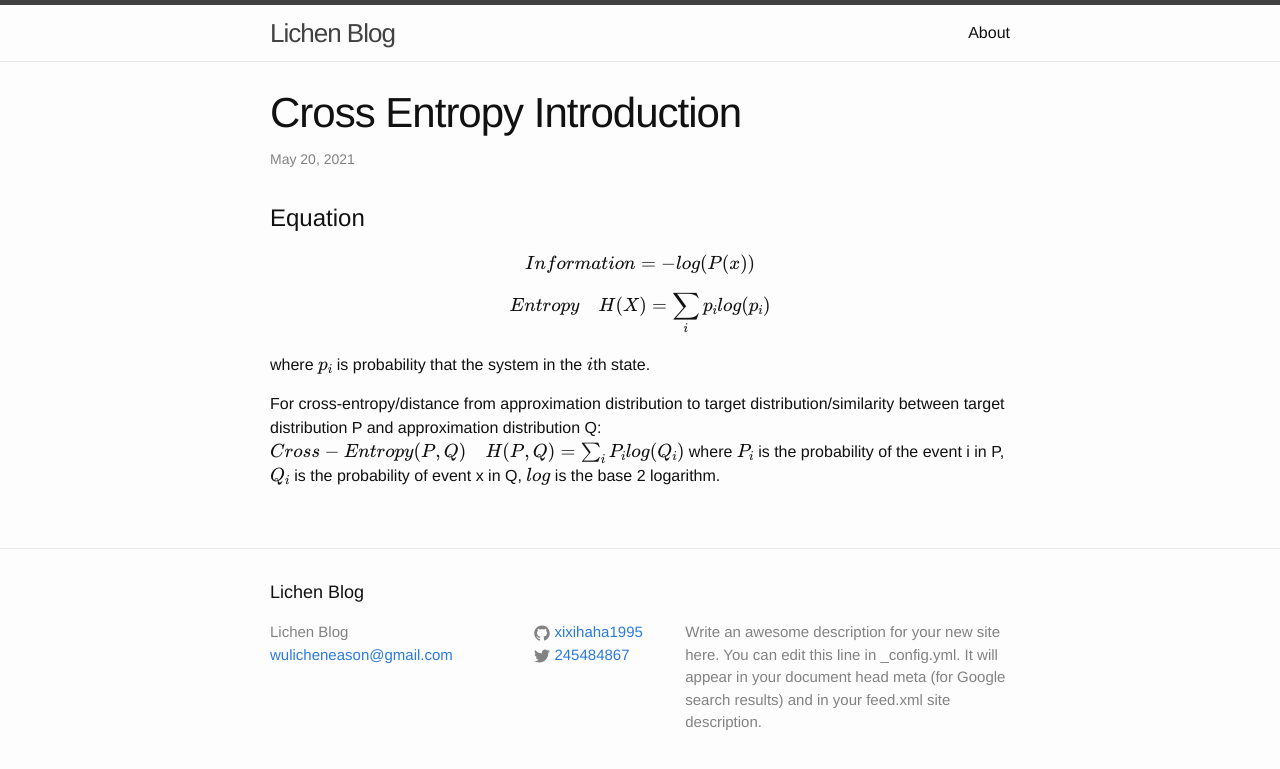
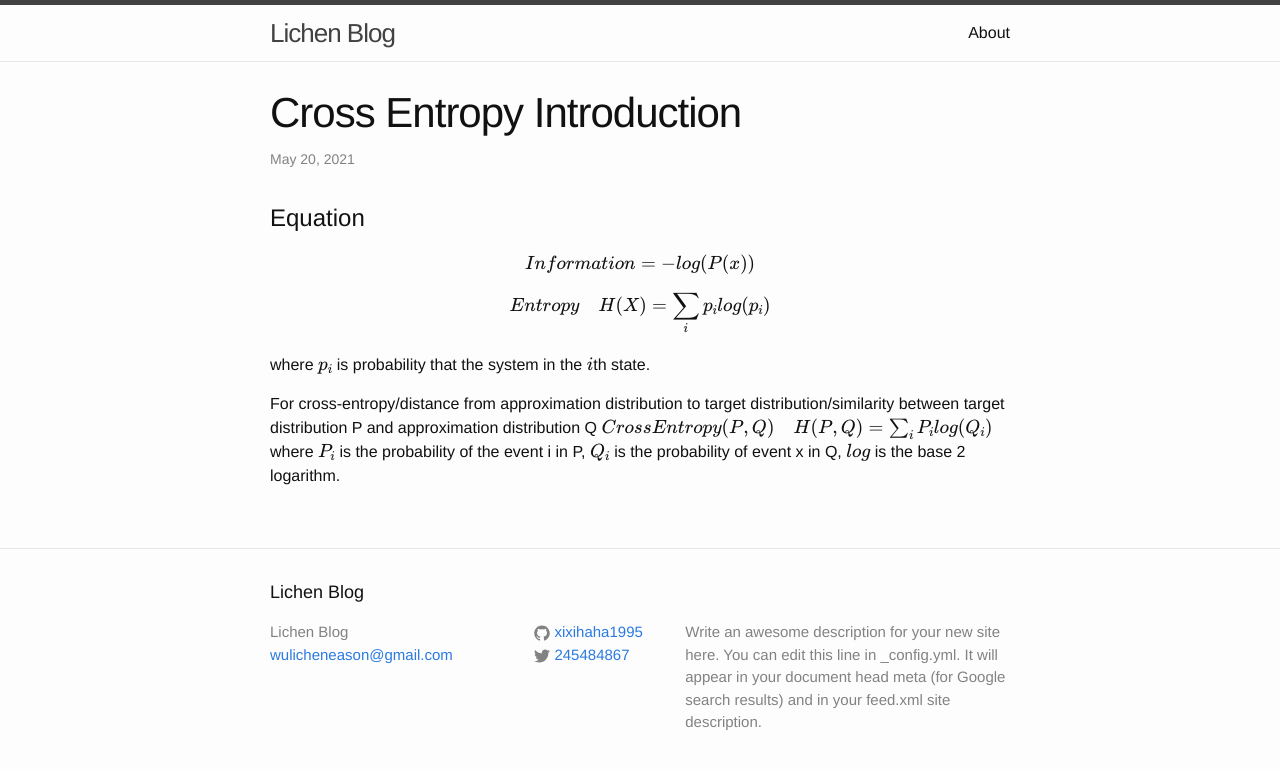
Before and after one commit to xixihaha1995/xixihaha1995.github.io, a Jekyll site: the page built from docs/_posts/2021-05-20-Cross-entropy.markdown, in a window 1280 px wide. Shown: the top 769 px of the page. Built offline with Jekyll 4.4.1, drawn with Linux system fonts in a browser that asks for light colours.

Commit message:
why cannot have second mathblock

```diff
--- a/docs/_posts/2021-05-20-Cross-entropy.markdown
+++ b/docs/_posts/2021-05-20-Cross-entropy.markdown
@@ -12,15 +12,14 @@ $$
 Information = -log(P(x))
 $$
 
-
 $$
 Entropy\quad H(X) = \sum_i p_i log(p_i)
 $$
 
 where $p_i$ is probability that the system in the $i$th state.
 
-For cross-entropy/distance from approximation distribution to target distribution/similarity between target distribution P and approximation distribution Q:
+For cross-entropy/distance from approximation distribution to target distribution/similarity between target distribution P and approximation distribution Q
 $$
-Cross-Entropy(P,Q)\quad H(P,Q) = \sum_i P_i log(Q_i)
+CrossEntropy(P,Q)\quad H(P,Q) = \sum_i P_i log(Q_i)
 $$
 where $P_i$ is the probability of the event i in P, $Q_i$ is the probability of event x in Q, $log$ is the base 2 logarithm.
```
